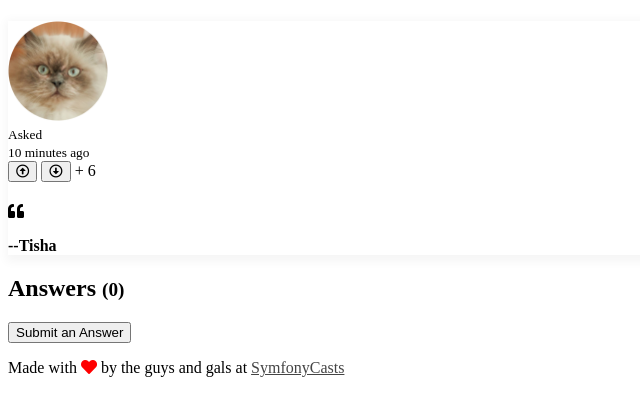
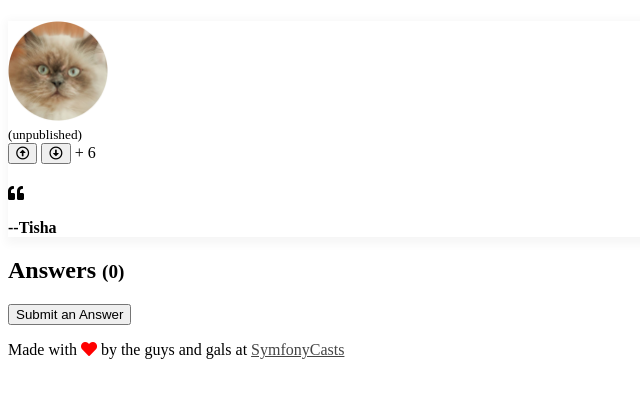
Before and after one commit to sefhirot69/code-symfony-doctrine, a Symfony app: template start/templates/question/show.html.twig in a window 1280 px wide. Shown: the part 154-554 px from the top of the page, without its empty margins (0-640 px from the left). Run offline with Twig, Linux system fonts and the light colour scheme; the template is opened without the code that fills it, so the values that code supplies are empty; some libraries are stand-ins or nearby versions.

Commit message:
feat : bundle knp-time '5 minutes ago' in twig

```diff
--- a/start/composer.json
+++ b/start/composer.json
@@ -7,6 +7,7 @@
         "ext-iconv": "*",
         "composer/package-versions-deprecated": "^1.11",
         "knplabs/knp-markdown-bundle": "^1.8",
+        "knplabs/knp-time-bundle": "^1.16",
         "sensio/framework-extra-bundle": "^6.0",
         "sentry/sentry-symfony": "^4.0",
         "symfony/asset": "5.1.*",
--- a/start/config/bundles.php
+++ b/start/config/bundles.php
@@ -14,4 +14,5 @@ return [
     Symfony\Bundle\MakerBundle\MakerBundle::class => ['dev' => true],
     Doctrine\Bundle\DoctrineBundle\DoctrineBundle::class => ['all' => true],
     Doctrine\Bundle\MigrationsBundle\DoctrineMigrationsBundle::class => ['all' => true],
+    Knp\Bundle\TimeBundle\KnpTimeBundle::class => ['all' => true],
 ];
--- a/start/src/Controller/QuestionController.php
+++ b/start/src/Controller/QuestionController.php
@@ -77,6 +77,7 @@ EOF
         /** @var Question|null $question */
         $question = $repository->findOneBy(['slug' => $slug]);
 
+
         if (! $question) {
             throw $this->createNotFoundException(sprintf('no question found for slug "%s"', $slug));
         }
--- a/start/templates/question/show.html.twig
+++ b/start/templates/question/show.html.twig
@@ -14,8 +14,11 @@
                             <img src="{{ asset('images/tisha.png') }}" width="100" height="100"  alt="Tisha avatar">
                             <div class="mt-3">
                                 <small>
-                                    Asked <br>
-                                    10 minutes ago
+                                    {% if question.askedAt %}
+                                        {{ question.askedAt|ago}}
+                                    {% else %}
+                                        (unpublished)
+                                    {% endif %}
                                 </small>
 
                                 <div class="vote-arrows vote-arrows-alt flex-fill pt-2" style="min-width: 90px;">
```
Also changed, not shown: 4 other files.
